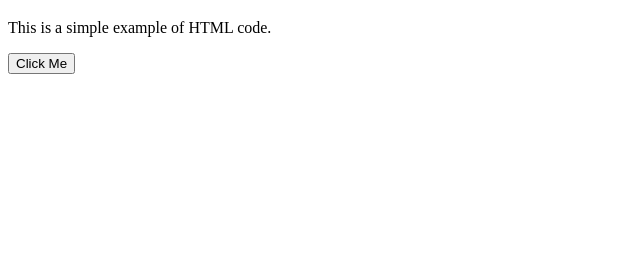
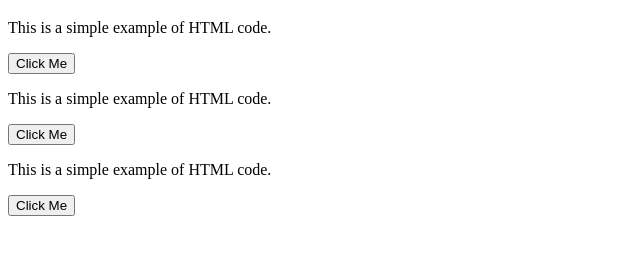
Before and after one commit to arrouf123/my-first-repo, a plain HTML site: page index.html in a window 1280 px wide. Shown: the part 61-316 px from the top of the page, without its empty margins (0-640 px from the left). Drawn offline with Linux system fonts and the light colour scheme.

Commit message:
five commit

```diff
--- a/index.html
+++ b/index.html
@@ -10,6 +10,13 @@
     <p>This is a simple example of HTML code.</p>
     <button onclick="alert('Button clicked!')">Click Me</button>
 
+    <p>This is a simple example of HTML code.</p>
+    <button onclick="alert('Button clicked!')">Click Me</button>
+
+    <p>This is a simple example of HTML code.</p>
+    <button onclick="alert('Button clicked!')">Click Me</button>
+
+
 
 
 </body>
```
